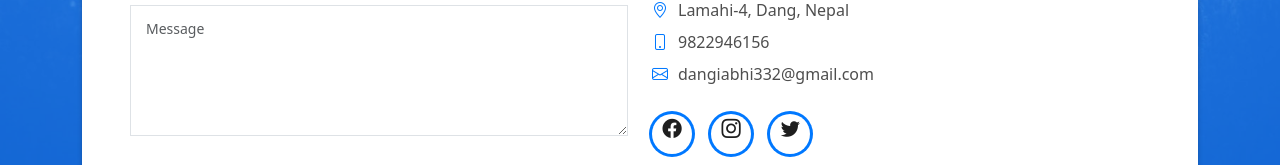
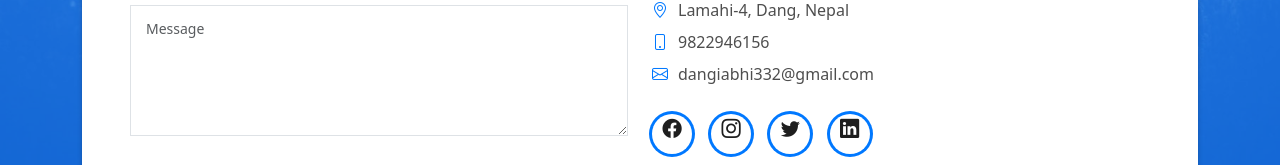
Before and after one commit to Abhi-AD/Personal_Protfolio, a plain HTML site: page index.html in a window 1280 px wide. Shown: the part 5627-5792 px from the top of the page. Drawn offline with Linux system fonts and the light colour scheme.

Commit message:
linkdin url modifiy

```diff
--- a/index.html
+++ b/index.html
@@ -500,7 +500,8 @@
                     <h6 class="category">Python & Django</h6>
                   </div>
                 </div>
-                <h3 class="card-title"><a href="https://github.com/Abhi-AD/employee_management_system">Employee Management System</a></h3>
+                <h3 class="card-title"><a href="https://github.com/Abhi-AD/employee_management_system">Employee
+                    Management System</a></h3>
                 <p class="card-description">
                   Proin eget tortor risus. Pellentesque in ipsum id orci porta dapibus. Praesent sapien massa, convallis
                   a pellentesque nec,
@@ -523,7 +524,8 @@
           <div class="col-md-4">
             <div class="card card-qualifications">
               <div class="card-img">
-                <a href="https://github.com/Abhi-AD/Project-C/blob/main/calculator.cpp"><img src="assets/img/qualifications-3.png" alt="" class="img-fluid h-50 w-100"></a>
+                <a href="https://github.com/Abhi-AD/Project-C/blob/main/calculator.cpp"><img
+                    src="assets/img/qualifications-3.png" alt="" class="img-fluid h-50 w-100"></a>
               </div>
               <div class="card-body">
                 <div class="card-category-box">
@@ -637,6 +639,8 @@
                                 class="bi bi-instagram"></i></span></a></li>
                         <li><a href="https://twitter.com/dangiabhi332"><span class="ico-circle"><i
                                 class="bi bi-twitter"></i></span></a></li>
+                        <li><a href="https://www.linkedin.com/in/dangiabhi332/"><span class="ico-circle"><i
+                                class="bi bi-linkedin"></i></span></a></li>
 
                       </ul>
                     </div>
```
